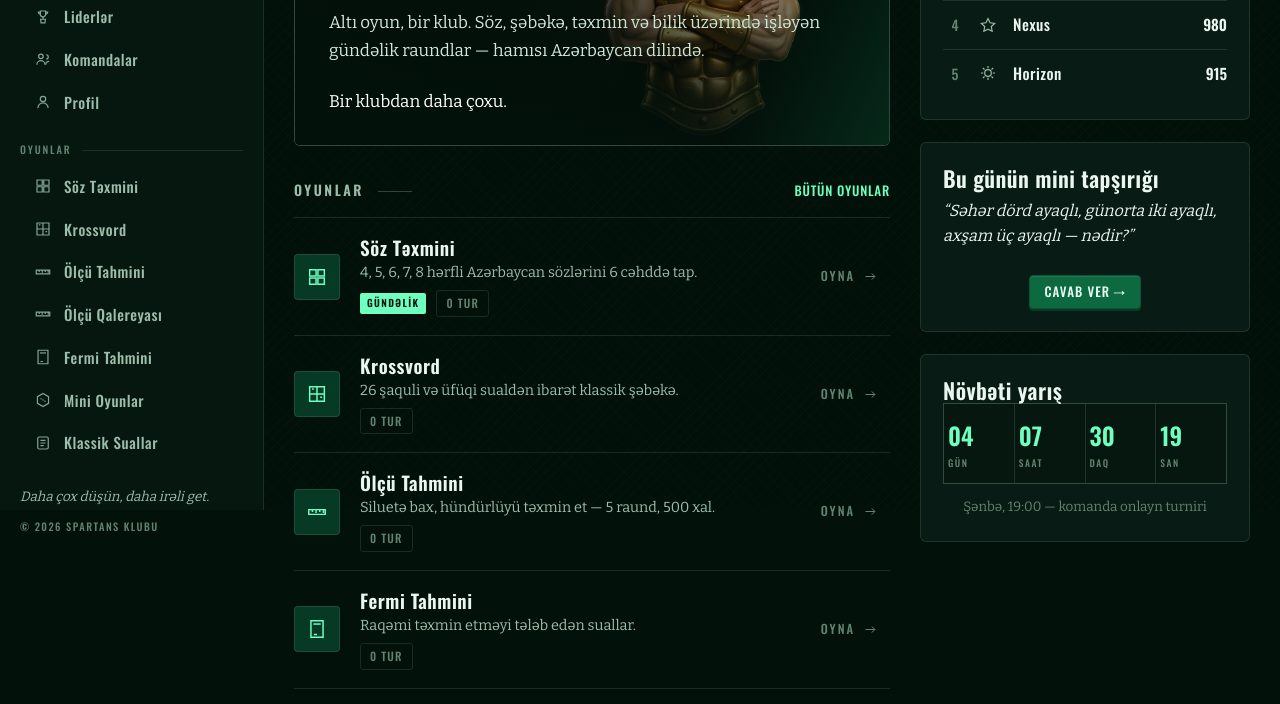
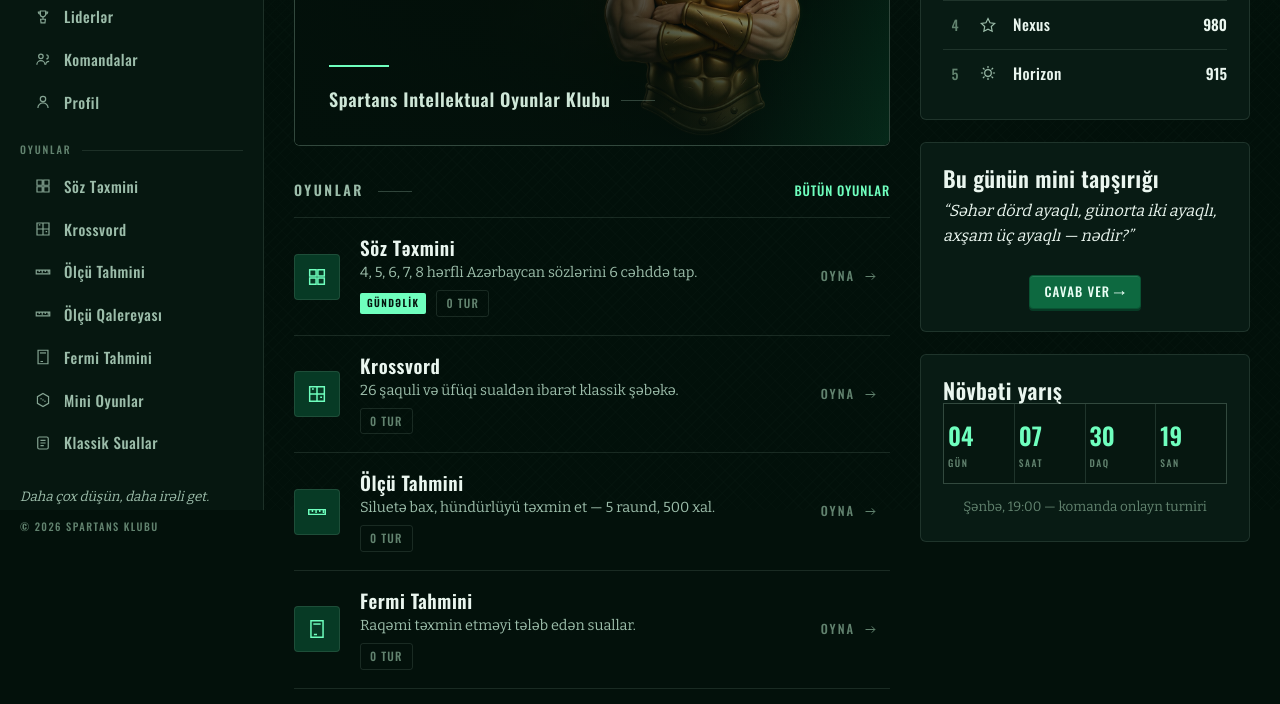
Before and after one commit to Eldar-test-web/spartas, a plain HTML site: page index.html in a window 1280 px wide. Shown: the part 290-994 px from the top of the page. Drawn offline with Linux system fonts and the light colour scheme.

Commit message:
SPARTANS: hero başlığını sadələşdir

```diff
--- a/assets/css/main.css
+++ b/assets/css/main.css
@@ -384,10 +384,9 @@ p.lead { color: var(--stone); font-size: 16.5px; max-width: 66ch; margin: 0; }
 .hero-inner { position: relative; z-index: 2; padding: 34px 34px 30px; max-width: 560px; }
 .hero h1 { font-size: clamp(34px, 5vw, 56px); margin: 0 0 14px; }
 .hero p { color: #cfe7d8; margin: 0 0 24px; font-size: 17px; max-width: 46ch; }
-.hero .eyebrow { font-size: 16px; letter-spacing: .12em; margin-bottom: 12px; }
-.hero .hero-tagline {
-  margin: 0; color: #fff;
-  font: 400 17px/1.55 "Bitter", serif;
+.hero .eyebrow {
+  font-size: 18px; letter-spacing: .04em; text-transform: none;
+  font-weight: 600; margin-bottom: 0;
 }
 .hero .hero-rule { width: 60px; height: 2px; background: var(--mint); margin: 0 0 18px; }
 
--- a/index.html
+++ b/index.html
@@ -31,9 +31,7 @@
             <img class="hero-logo" src="assets/img/logo-full-transparent.png" alt="SPARTANS loqosu" width="512" height="512">
             <div class="hero-inner">
               <div class="hero-rule"></div>
-              <p class="eyebrow">İntellektual oyunlar klubu......</p>
-              <p>Altı oyun, bir klub. Söz, şəbəkə, təxmin və bilik üzərində işləyən gündəlik raundlar — hamısı Azərbaycan dilində.</p>
-              <p class="hero-tagline">Bir klubdan daha çoxu.</p>
+              <p class="eyebrow">Spartans Intellektual Oyunlar Klubu</p>
             </div>
           </section>
 
```
